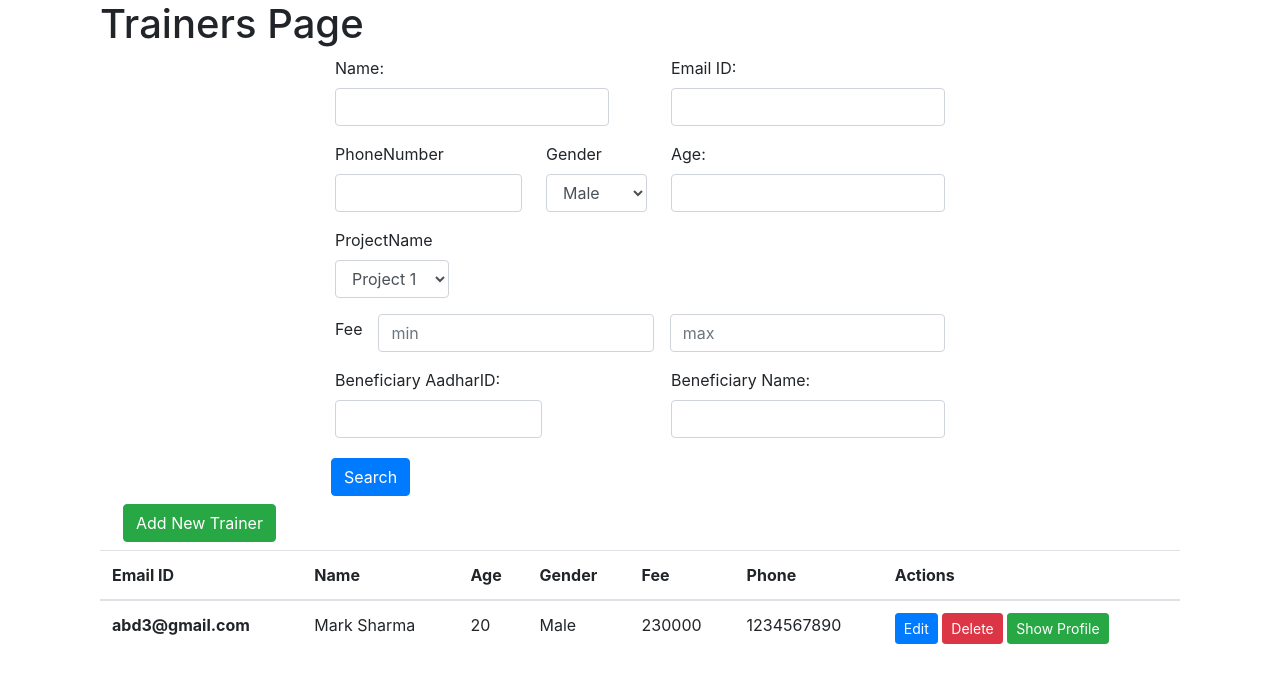
After one commit to chirag-25/Neev-webapplication, a Flask app: page /admin/trainers in a window 1280 px wide. The commit adds this page. Shown: the top 683 px of the page. Run offline with Flask 2, Linux system fonts and the light colour scheme.

Commit message:
trainers layout done 1

```diff
--- a/app/app.py
+++ b/app/app.py
@@ -30,5 +30,18 @@ def user():
             print("add new data")
     return render_template('admin/user.html')
 
+@app.route("/admin/trainers",methods=['POST','GET'])
+def trainers():
+    if(request.method=='POST'):
+        print(request.json)
+        form_data=request.json
+        if(form_data['signal']=='search'):
+            print("this is search query")
+        elif(form_data['signal']=='editUser'):
+            print("this is edit query")
+        elif(form_data['signal']=='addUser'):
+            print("add new data")
+    return render_template('admin/trainers.html')
+
 if __name__=='__main__':
     app.run(debug=True)
--- /dev/null
+++ b/app/templates/admin/trainers.html
@@ -0,0 +1,459 @@
+{% extends 'layout.html'%}
+{% block content %}
+<div class="container">
+    <!-- Trainers-{EmailId}, Name, Fee, Gender, Age
+        PhoneTrainer- {PhoneNumber, EmailId}
+        Beneficiary-{AadhaarId}, Name, DOB, Gender, Marital Status, Education, Photo, Employed
+        Projects- {EventName, StartDate}, Types, Budget, NoOfParticipants, Duration, Collection, PhotoLinks, TotalExpense -->
+
+    <h1>Trainers Page</h1>
+    <div class="container" style="width:60%">
+        <form name="searchForm" >
+          <div class="d-flex flex-wrap m-1 justify-content-between">
+            <input type="hidden" name="signal" value="search">
+          <div class="form-group">
+            <label for="name" >Name:</label>
+            <input type="text" class="form-control" id="name" name="name">
+          </div>
+          <div class="form-group">
+            <label for="id">Email ID:</label>
+            <input type="text" class="form-control" id="id" name="email_id">
+          </div>
+          <div class="form-group">
+            <label for="phoneNumber">PhoneNumber</label>
+            <input type="number" class="form-control" id="phoneNumber" name="phoneNumber" min="1000000000" max="9999999999">
+          </div>
+          <div class="form-group">
+            <label for="genderSelect">Gender</label>
+            <select class="form-control" id="genderSelect" name="gender">
+              <option value="Male">Male</option>
+              <option value="Female">Female</option>
+              <option value="other">Other</option>
+            </select>
+          </div>
+          <div class="form-group">
+            <label for="age">Age:</label>
+            <input type="number" class="form-control" id="age" name="age" max="200">
+          </div>
+
+          <div class="form-group">
+            <label for="projectName">ProjectName</label>
+            <select class="form-control" id="projectName" name="projectEventName">
+              <option value="Project 1">Project 1</option>
+              <option value="Project 2">Project 2</option>
+
+            </select>
+          </div>
+
+          <!-- <div class="form-group">
+            <label for="projectStartDate">ProjectDate:</label>
+            <input type="date" class="form-control" id="projectStartDate" name="projectStartDate">
+          </div> -->
+
+          <div class="form-group d-flex flex-row justify-content-between align-items-center" style="width: 100%">
+            <label >Fee</label>
+            <input type="number" class="form-control mx-3" id="min_fee" name="min_fee" min="0" placeholder="min">
+            <input type="number" class="form-control" id="max_fee" name="max_fee" min="0" placeholder="max">
+          </div>
+
+
+
+          <div class="form-group">
+            <label for="beneficiaryAadharId">Beneficiary AadharID:</label>
+            <input type="number" class="form-control" id="beneficiaryAadharId" name="beneficiaryAadharId" min="100000000000" max="999999999999">
+          </div>
+
+          <div class="form-group">
+            <label for="beneficiaryName" >Beneficiary Name:</label>
+            <input type="text" class="form-control" id="beneficiaryName" name="beneficiaryName">
+          </div>
+
+
+          </div>
+
+          <div >
+            <button type="submit"  class="btn btn-primary" onclick="" value="">Search</button>
+          </div>
+        </form>
+
+      </div>
+
+
+          <div class="container">
+            <button type="button" class="btn btn-success m-2" data-toggle="modal" data-target="#addModal" onclick="">Add New Trainer</button>
+
+          </div>
+
+   <table class="table">
+
+     <thead>
+    <tr>
+      <th scope="col">Email ID </th>
+      <th scope="col">Name</th>
+      <th scope="col">Age </th>
+      <th scope="col">Gender </th>
+      <th scope="col">Fee</th>
+      <th scope="col">Phone</th>
+      <th scope="col">Actions</th>
+    </tr>
+  </thead>
+  <!-- dummy data -->
+  <tbody>
+    <tr>
+      <th scope="row" headers="email_id">abd3@gmail.com</th>
+      <td  headers="name">Mark Sharma</td>
+      <td  headers="age">20</td>
+      <td headers="gender">Male</td>
+      <td headers="fee">230000</td>
+      <td headers="phoneNumber">1234567890</td>
+
+      <td>
+        <button type="button" class="btn btn-primary btn-sm" data-toggle="modal" data-target="#editModal" onclick="addTrainerToForm(this)">Edit</button>
+        <button type="button" class="btn btn-danger btn-sm" data-toggle="modal" data-target="#deleteModal">Delete</button>
+        <button type="button" class="btn btn-success btn-sm" data-toggle="modal" data-target="#profileModal">Show Profile</button>
+
+      </td>
+    </tr>
+
+  </tbody>
+</table>
+
+
+<!-- edit modal  -->
+<div class="modal fade" id="editModal" tabindex="-1" role="dialog" aria-labelledby="editModalLabel" aria-hidden="true">
+    <div class="modal-dialog" role="document">
+      <div class="modal-content">
+        <div class="modal-header">
+          <h5 class="modal-title" id="editModalLabel">Edit User</h5>
+          <button type="button" class="close" data-dismiss="modal" aria-label="Close">
+            <span aria-hidden="true">&times;</span>
+          </button>
+        </div>
+        <div class="modal-body">
+          <form name="editedDetails">
+
+            <input type="hidden"  value="editUser" name="signal">
+
+            <div class="form-group">
+                <label for="name_edit" >Name:</label>
+                <input type="text" class="form-control" id="name_edit" name="name" required>
+              </div>
+              <div class="form-group">
+                <label for="email_id_edit">Email ID:</label>
+                <input type="text" class="form-control" id="email_id_edit" name="email_id" required>
+              </div>
+              <div class="form-group">
+                <label for="phoneNumber_edit">PhoneNumber</label>
+                <input type="number" class="form-control" id="phoneNumber_edit" name="phoneNumber" min="1000000000" max="9999999999">
+              </div>
+              <div class="form-group">
+                <label for="genderSelect_edit">Gender</label>
+                <select class="form-control" id="genderSelect_edit" name="gender">
+                  <option value="Male">Male</option>
+                  <option value="Female">Female</option>
+                  <option value="other">Other</option>
+                </select>
+              </div>
+              <div class="form-group">
+                <label for="age_edit">Age:</label>
+                <input type="number" class="form-control" id="age_edit" name="age" max="200">
+              </div>
+
+
+
+              <div class="form-group">
+                <label for="fee_edit">Fee</label>
+                <input type="number" class="form-control" id="fee_edit" name="fee" min="0">
+              </div>
+
+              <div class="form-group">
+                <label for="projectEventName_edit">Name of Enrolled Event</label>
+                <select class="form-control" id="projectEventName_edit" name="projectEventName">
+                    <option disabled selected value> -- select an option -- </option>
+                  <option value="Project 1">Project 1</option>
+                  <option value="Project 2">Project 2</option>
+
+                </select>
+              </div>
+
+              <!-- <div class="form-group">
+                <label for="projectStartDate">ProjectDate:</label>
+                <input type="date" class="form-control" id="projectStartDate" name="projectStartDate">
+              </div> -->
+
+              <div class="form-group">
+                <label for="beneficiaryAadharId_edit">Beneficiary AadharID:</label>
+                <input type="number" class="form-control" id="beneficiaryAadharId_edit" name="beneficiaryAadharId" min="100000000000" max="999999999999">
+              </div>
+
+              <div class="form-group">
+                <label for="beneficiaryName_edit" >Beneficiary Name:</label>
+                <input type="text" class="form-control" id="beneficiaryName_edit" name="beneficiaryName">
+              </div>
+
+
+
+
+              <div class="modal-footer">
+                <button type="button" class="btn btn-secondary" data-dismiss="modal">Cancel</button>
+                <input type="submit" class="btn btn-primary" id="saveChangesButton" value="Save Changes">
+              </div>
+          </form>
+        </div>
+
+      </div>
+    </div>
+  </div>
+
+
+<!-- add modal -->
+
+<div class="modal fade" id="addModal" tabindex="-1" role="dialog" aria-labelledby="editModalLabel" aria-hidden="true">
+  <div class="modal-dialog" role="document">
+    <div class="modal-content">
+      <div class="modal-header">
+        <h5 class="modal-title" id="editModalLabel">Add New Trainer</h5>
+        <button type="button" class="close" data-dismiss="modal" aria-label="Close">
+          <span aria-hidden="true">&times;</span>
+        </button>
+      </div>
+      <div class="modal-body">
+        <form name="addDetails">
+          <input type="hidden" name="search" value="addUser">
+
+          <div class="form-group">
+            <label for="name_add" >Name:</label>
+            <input type="text" class="form-control" id="name_add" name="name" required>
+          </div>
+          <div class="form-group">
+            <label for="email_id_add">Email ID:</label>
+            <input type="text" class="form-control" id="email_id_add" name="email_id" required>
+          </div>
+          <div class="form-group">
+            <label for="phoneNumber_add">PhoneNumber</label>
+            <input type="number" class="form-control" id="phoneNumber_add" name="phoneNumber" min="1000000000" max="9999999999">
+          </div>
+          <div class="form-group">
+            <label for="genderSelect_add">Gender</label>
+            <select class="form-control" id="genderSelect_add" name="gender">
+              <option value="Male">Male</option>
+              <option value="Female">Female</option>
+              <option value="other">Other</option>
+            </select>
+          </div>
+          <div class="form-group">
+            <label for="age_add">Age:</label>
+            <input type="number" class="form-control" id="age_add" name="age" max="200">
+          </div>
+
+
+
+          <div class="form-group">
+            <label for="fee_add">Fee</label>
+            <input type="number" class="form-control" id="fee_add" name="fee" min="0">
+          </div>
+
+          <div class="form-group">
+            <label for="projectEventName_add">Name of Enrolled Event</label>
+            <select class="form-control" id="projectEventName_add" name="projectEventName">
+                <option disabled selected value> -- select an option -- </option>
+              <option value="Project 1">Project 1</option>
+              <option value="Project 2">Project 2</option>
+
+            </select>
+          </div>
+
+          <!-- <div class="form-group">
+            <label for="projectStartDate">ProjectDate:</label>
+            <input type="date" class="form-control" id="projectStartDate" name="projectStartDate">
+          </div> -->
+
+          <div class="form-group">
+            <label for="beneficiaryAadharId_add">Beneficiary AadharID:</label>
+            <input type="number" class="form-control" id="beneficiaryAadharId_add" name="beneficiaryAadharId" min="100000000000" max="999999999999">
+          </div>
+
+          <div class="form-group">
+            <label for="beneficiaryName_add" >Beneficiary Name:</label>
+            <input type="text" class="form-control" id="beneficiaryName_add" name="beneficiaryName">
+          </div>
+
+
+
+
+            <div class="modal-footer">
+              <button type="button" class="btn btn-secondary" data-dismiss="modal">Cancel</button>
+              <input type="submit" class="btn btn-primary" id="saveChangesButton" value="Add User">
+            </div>
+
+        </form>
+      </div>
+
+    </div>
+  </div>
+</div>
+
+
+
+<!-- delete modal  -->
+
+<div class="modal fade" id="deleteModal" tabindex="-1" role="dialog" aria-labelledby="deleteModalLabel" aria-hidden="true">
+    <div class="modal-dialog" role="document">
+      <div class="modal-content">
+        <div class="modal-header">
+          <h5 class="modal-title" id="deleteModalLabel">Delete User</h5>
+          <button type="button" class="close" data-dismiss="modal" aria-label="Close">
+            <span aria-hidden="true">&times;</span>
+          </button>
+        </div>
+        <div class="modal-body">
+          Are you sure you want to delete this trainer?
+        </div>
+        <div class="modal-footer">
+          <button type="button" class="btn btn-secondary" data-dismiss="modal">Cancel</button>
+          <button type="button" class="btn btn-danger" id="deleteButton">Delete</button>
+        </div>
+      </div>
+    </div>
+  </div>
+
+<!-- profile modal -->
+
+  <div class="modal fade" id="profileModal" tabindex="-1" role="dialog" aria-labelledby="profileModalLabel" aria-hidden="true">
+    <div class="modal-dialog" role="document">
+      <div class="modal-content">
+        <div class="modal-header">
+          <h5 class="modal-title" id="profileModalLabel">Profile</h5>
+          <button type="button" class="close" data-dismiss="modal" aria-label="Close">
+            <span aria-hidden="true">&times;</span>
+          </button>
+        </div>
+        <div class="modal-body">
+
+          <div class="row">
+
+            <div class="col-md-8">
+              <h3>Ronaldo</h3>
+              <p>Email: example@example.com</p>
+              <p>Phone: 1234567890</p>
+              <p>Gender: Male</p>
+              <p>Age: 20</p>
+              <p>Fee: 134234</p>
+              <p>Phone Number: 2134214322</p>
+
+
+
+              <h4>Projects Trained</h4>
+              <table class="table">
+                <thead>
+                  <tr>
+                    <th scope="col">Sr: No</th>
+
+                    <th scope="col">Event/Project</th>
+                    <th scope="col">Start Date</th>
+                  </tr>
+                </thead>
+                <tbody>
+                  <tr>
+                    <th scope="row">1</th>
+
+                    <td>Sewing Workshop</td>
+                    <td>2020-10-20</td>
+                  </tr>
+
+                </tbody>
+              </table>
+              <h4>Beneficiaries </h4>
+              <table class="table">
+                <thead>
+                  <tr>
+                    <th scope="col">Sr: No</th>
+
+                    <th scope="col">Beneficiary Name</th>
+                    <th scope="col">Beneficiary Aadhar Id</th>
+                  </tr>
+                </thead>
+                <tbody>
+                  <tr>
+                    <th scope="row">1</th>
+
+                    <td>Kisan Das</td>
+                    <td>123042303472</td>
+                  </tr>
+
+                </tbody>
+              </table>
+            </div>
+            <!-- <div class="col-md-4">
+              <img src="https://via.placeholder.com/150" class="img-fluid">
+            </div> -->
+          </div>
+        </div>
+        <div class="modal-footer">
+          <button type="button" class="btn btn-secondary" data-dismiss="modal">Close</button>
+        </div>
+      </div>
+    </div>
+  </div>
+
+</div>
+<script>
+function addTrainerToForm(e)
+{
+
+    console.log(e.parentNode.parentNode);
+    let p=e.parentNode.parentNode;
+    let name=p.querySelector("td[headers='name']").innerHTML;
+    let email_id=p.querySelector('th[headers="email_id"]').innerHTML;
+    let phoneNumber=p.querySelector('td[headers="phoneNumber"]').innerHTML;
+    let fee=p.querySelector('td[headers="fee"]').innerHTML;
+    let age=p.querySelector('td[headers="age"]').innerHTML;
+    let gender=p.querySelector('td[headers="gender"]').innerHTML;
+    let projectEventName=p.querySelector('td[headers="projectEventName"]').innerHTML;
+    // let projectStartDate=p.querySelector('td[headers="projectStartDate"]').innerHTML;
+    let beneficiaryAadharId=p.querySelector('td[headers="beneficiaryAadharId"]').innerHTML;
+    let beneficiaryName=p.querySelector('td[headers="beneficiaryName"]').innerHTML;
+    console.log(name,email_id,phoneNumber,fee,age,gender,projectEventName,beneficiaryAadharId,beneficiaryName);
+    let form=document.querySelector("form[name='editedDetails']");
+
+    form.querySelector("input[name='name']").value=name;
+    form.querySelector("input[name='email_id']").value=email_id;
+    form.querySelector("input[name='phoneNumber']").value=phoneNumber;
+    form.querySelector("input[name='fee']").value=fee;
+    form.querySelector("select[name='age']").value=age;
+    form.querySelector("select[name='gender']").value=gender;
+    form.querySelector("select[name='beneficiaryAadharId']").value=beneficiaryAadharId;
+    form.querySelector("select[name='beneficiaryName']").value=beneficiaryName;
+    form.querySelector("select[name='projectEventName']").value=projectEventName;
+    // form.querySelector("select[name='projectStartDate']").value=projectStartDate;
+}
+
+// function postData(e)
+// {
+//     console.log(e.parentNode)
+//     let p=e.parentNode;
+//     // let  p=document.getElementById("");
+//     let name=p.querySelector("input[name='name']").value;
+//     let aadhar=p.querySelector("input[name='aadhar']").value;
+//     let dob=p.querySelector("input[name='dob']").value;
+//     console.log(name,aadhar,dob)
+//     // p.submit();
+//     let f= new FormData(p);
+//     console.log(f);
+//     fetch("http://127.0.0.1:5000/admin/user", {
+//   method: "POST",
+//   body: JSON.stringify({
+//     "signal": "search",
+//     "name":name,
+//     "aadhar": aadhar,
+//     "dob":dob
+
+
+//   }),
+//   headers: {
+//     "Content-type": "application/json; charset=UTF-8"
+//   }
+// });
+// }
+</script>
+{% endblock content %}
```
Also changed, not shown: app/templates/admin/user.html (+5 -5 lines).
